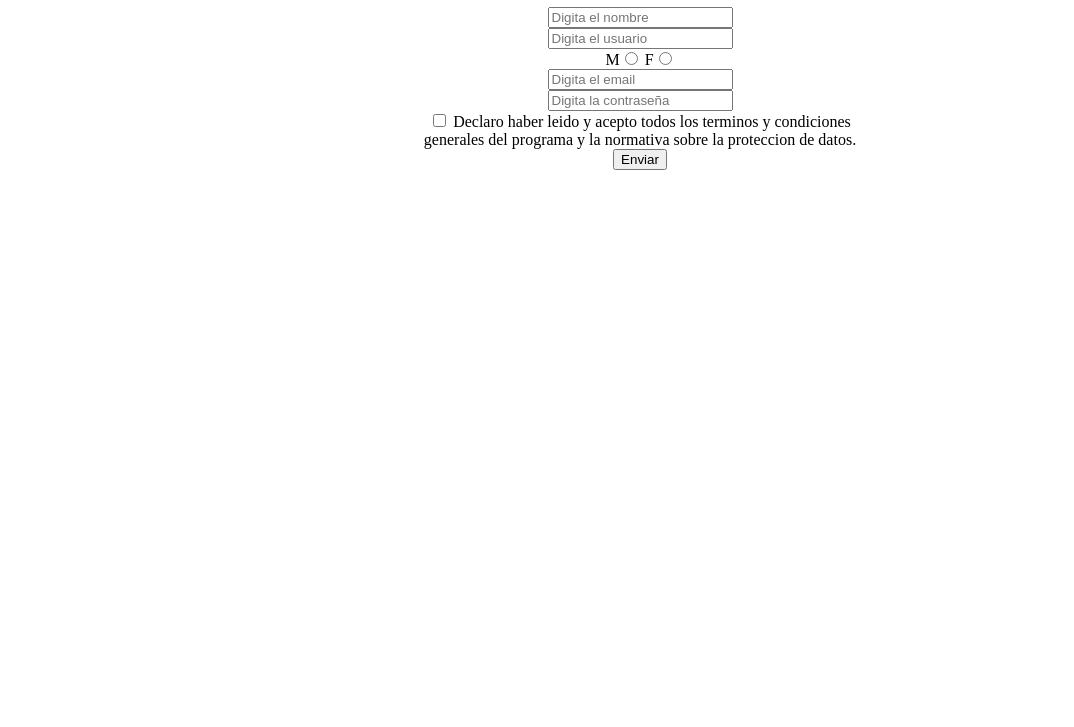
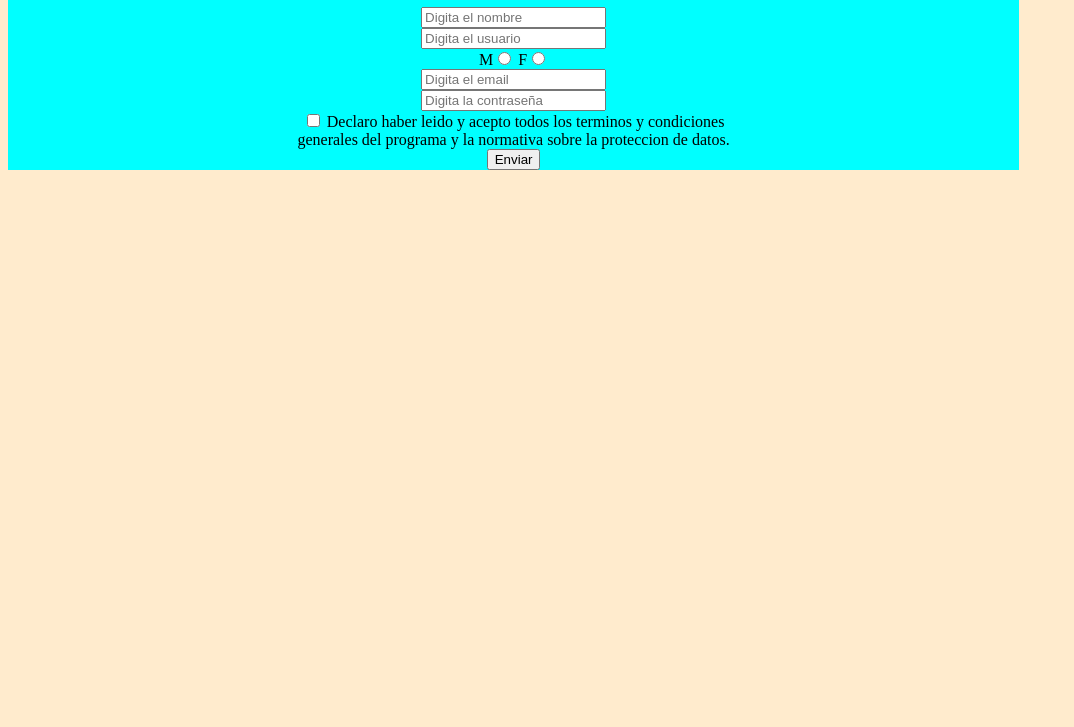
Before and after one commit to 77094609/ejerciciopractica.html, a plain HTML site: page ejerciciopractica.html in a window 1280 px wide. Shown: the part 73-800 px from the top of the page, without its empty margins (0-1074 px from the left). Drawn offline with Linux system fonts and the light colour scheme.

Commit message:
formulario.html

```diff
--- a/ejerciciopractica.html
+++ b/ejerciciopractica.html
@@ -4,9 +4,10 @@
         <title>Formulario de registro</title>
         <meta http-equiv="Content-Type" content="text/html;charset=UTF-8">
         <meta name="viewport" content="widt=device-width, initial-escale=1.0">
-        <link href="style.ccs" rel="stylesheet">
+        <link href="style.css" rel="stylesheet">
     </header>
         <body>
+            <div>
                 <main>
                     <center>
                     <h1>Registro para vacunacion COVID-19</h1>
@@ -36,6 +37,7 @@
                     </form>
                     </center>
                 </main>
+            </div>
         </body>
 
 </html>
--- a/style.css
+++ b/style.css
@@ -1,5 +1,5 @@
 body{
-    background-color: aqua;
+    background-color: blanchedalmond;
 }
 div{
      width: 80%;
```
Lines whose indentation alone changed are shown as unchanged.
